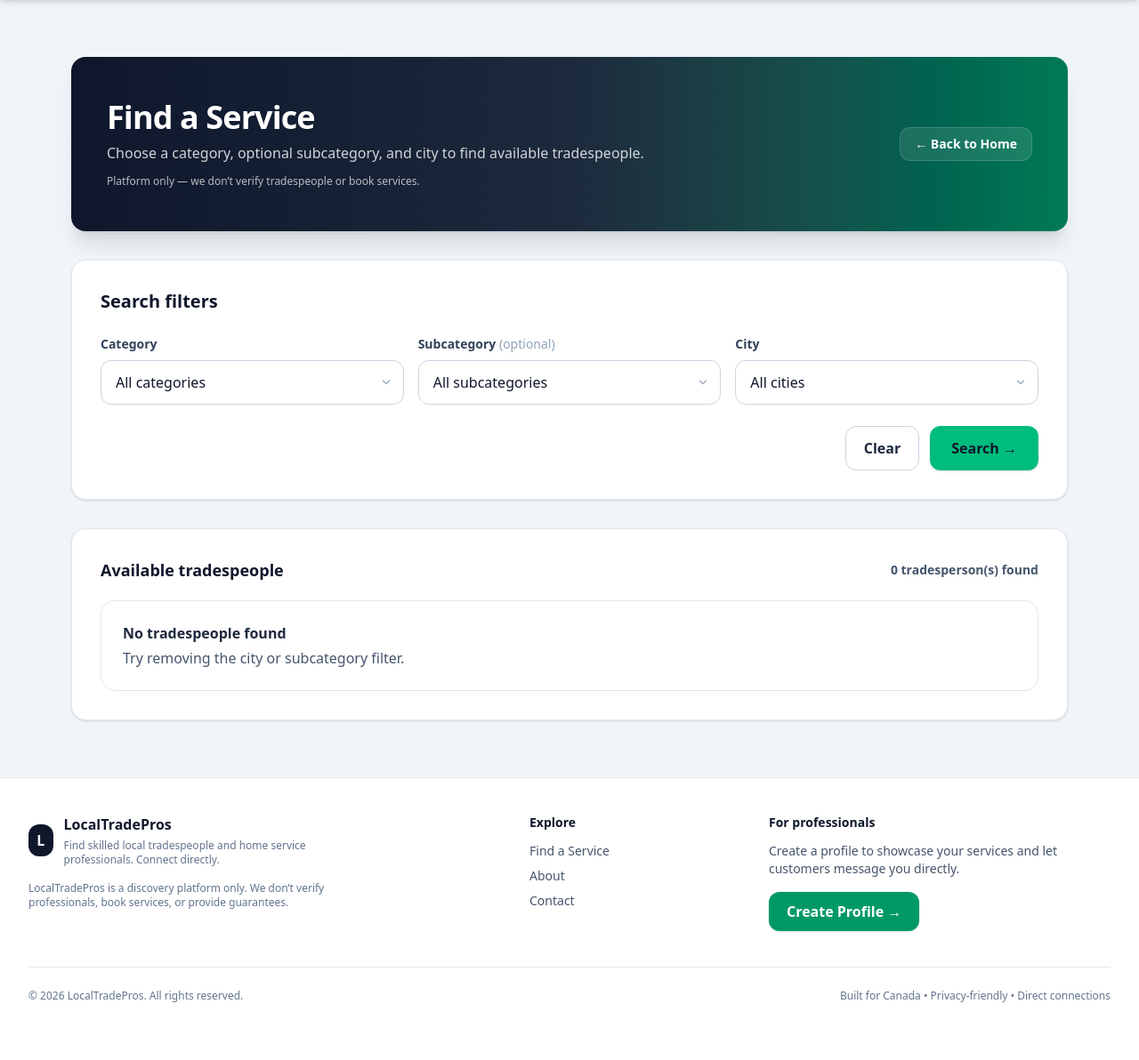
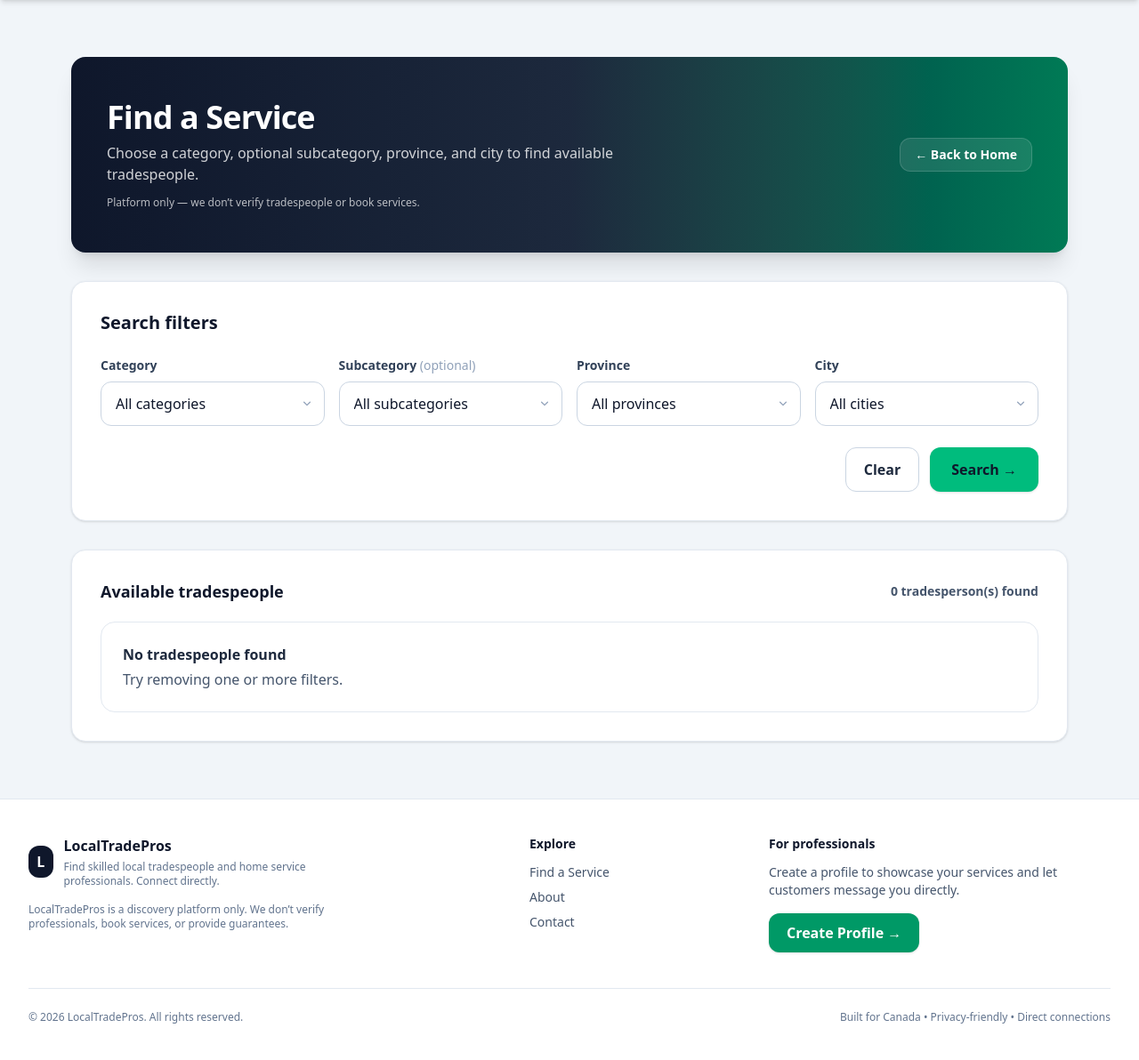
Before and after one commit to olugbengaakindele/handyhub_vercel, a Django app: page /find-service/ in a window 1280 px wide. Shown: the part 100-1292 px from the top of the page at 89% size. Before the commit the page ends 1227 px from the top, so only its background shows below. Run offline with Django 5.2, Linux system fonts and the light colour scheme; data that the repository does not hold is empty.

Commit message:
Add province filter

```diff
--- a/users/static/users/js/find_service_filters.js
+++ b/users/static/users/js/find_service_filters.js
@@ -5,27 +5,43 @@ class TradesSearch {
 
     this.category = document.getElementById("categorySelect");
     this.subcategory = document.getElementById("subcategorySelect");
+    this.province = document.getElementById("provinceSelect");
     this.city = document.getElementById("citySelect");
 
     this.meta = document.getElementById("resultsMeta");
     this.grid = document.getElementById("resultsGrid");
 
-    if (!this.category || !this.subcategory || !this.city || !this.meta || !this.grid) {
+    if (
+      !this.category ||
+      !this.subcategory ||
+      !this.province ||
+      !this.city ||
+      !this.meta ||
+      !this.grid
+    ) {
       console.warn("TradesSearch: missing required DOM elements.");
       return;
     }
 
-    // ✅ Cache ALL subcategory options (except the first default)
-    this.defaultSubOption = this.subcategory.querySelector("option[value='']") || null;
+    // Cache all subcategory options except default
+    this.defaultSubOption =
+      this.subcategory.querySelector("option[value='']") || null;
     this.allSubOptions = Array.from(this.subcategory.querySelectorAll("option"))
-      .filter(opt => opt.value); // only real options
+      .filter((opt) => opt.value);
+
+    // Cache all city options except default
+    this.defaultCityOption =
+      this.city.querySelector("option[value='']") || null;
+    this.allCityOptions = Array.from(this.city.querySelectorAll("option"))
+      .filter((opt) => opt.value);
 
     this.bind();
 
-    // ✅ Run once on load (supports coming from homepage with ?category=ID)
+    // Run once on load
     this.filterSubcategories({ preserveSelection: true });
+    this.filterCities({ preserveSelection: true });
 
-    // ✅ Load results on first paint
+    // Load results on first paint
     this.fetchAndRender();
   }
 
@@ -36,6 +52,12 @@ class TradesSearch {
     });
 
     this.subcategory.addEventListener("change", () => this.fetchAndRender());
+
+    this.province.addEventListener("change", () => {
+      this.filterCities({ preserveSelection: false });
+      this.fetchAndRender();
+    });
+
     this.city.addEventListener("change", () => this.fetchAndRender());
   }
 
@@ -43,8 +65,8 @@ class TradesSearch {
     const catId = this.category.value;
     const prevValue = this.subcategory.value;
 
-    // Clear and rebuild list every time (most reliable)
     this.subcategory.innerHTML = "";
+
     if (this.defaultSubOption) {
       this.subcategory.appendChild(this.defaultSubOption);
     } else {
@@ -54,34 +76,84 @@ class TradesSearch {
       this.subcategory.appendChild(opt);
     }
 
-    // No category => disable + show only default
     if (!catId) {
       this.subcategory.disabled = true;
       this.subcategory.value = "";
       return;
     }
 
-    // Category selected => enable and append only matching subcategories
     this.subcategory.disabled = false;
 
-    const matching = this.allSubOptions.filter(opt => opt.dataset.category === catId);
-    matching.forEach(opt => this.subcategory.appendChild(opt));
+    const matching = this.allSubOptions.filter(
+      (opt) => opt.dataset.category === catId
+    );
+    matching.forEach((opt) => this.subcategory.appendChild(opt));
 
-    // Preserve selection only if it still exists in the rebuilt list
     if (preserveSelection && prevValue) {
-      const stillExists = Array.from(this.subcategory.options).some(o => o.value === prevValue);
+      const stillExists = Array.from(this.subcategory.options).some(
+        (o) => o.value === prevValue
+      );
       this.subcategory.value = stillExists ? prevValue : "";
     } else {
-      // If user changed category, clear subcategory (better UX)
       this.subcategory.value = "";
+    }
+  }
+
+  filterCities({ preserveSelection = true } = {}) {
+    const provinceValue = this.province.value;
+    const prevValue = this.city.value;
+
+    this.city.innerHTML = "";
+
+    if (this.defaultCityOption) {
+      this.city.appendChild(this.defaultCityOption);
+    } else {
+      const opt = document.createElement("option");
+      opt.value = "";
+      opt.textContent = "All cities";
+      this.city.appendChild(opt);
+    }
+
+    if (!provinceValue) {
+      this.city.disabled = false;
+      this.allCityOptions.forEach((opt) => this.city.appendChild(opt));
+
+      if (preserveSelection && prevValue) {
+        const stillExists = Array.from(this.city.options).some(
+          (o) => o.value === prevValue
+        );
+        this.city.value = stillExists ? prevValue : "";
+      } else {
+        this.city.value = "";
+      }
+      return;
+    }
+
+    this.city.disabled = false;
+
+    const matching = this.allCityOptions.filter(
+      (opt) => opt.dataset.province === provinceValue
+    );
+    matching.forEach((opt) => this.city.appendChild(opt));
+
+    if (preserveSelection && prevValue) {
+      const stillExists = Array.from(this.city.options).some(
+        (o) => o.value === prevValue
+      );
+      this.city.value = stillExists ? prevValue : "";
+    } else {
+      this.city.value = "";
     }
   }
 
   buildQuery() {
     const params = new URLSearchParams();
+
     if (this.category.value) params.set("category", this.category.value);
     if (this.subcategory.value) params.set("subcategory", this.subcategory.value);
+    if (this.province.value) params.set("province", this.province.value);
     if (this.city.value) params.set("city", this.city.value);
+
     return params.toString();
   }
 
@@ -94,6 +166,7 @@ class TradesSearch {
 
     try {
       const res = await fetch(url, { method: "GET" });
+
       if (!res.ok) {
         this.meta.textContent = "Could not load results.";
         return;
@@ -106,12 +179,13 @@ class TradesSearch {
         this.grid.innerHTML = `
           <div class="col-span-full bg-white border border-slate-200 rounded-2xl p-6 text-slate-600">
             <div class="font-extrabold text-slate-800 mb-1">No tradespeople found</div>
-            Try removing the city or subcategory filter.
-          </div>`;
+            Try removing one or more filters.
+          </div>
+        `;
         return;
       }
 
-      this.grid.innerHTML = data.results.map(p => this.cardHtml(p)).join("");
+      this.grid.innerHTML = data.results.map((p) => this.cardHtml(p)).join("");
     } catch (e) {
       console.error(e);
       this.meta.textContent = "Network error loading results.";
@@ -156,7 +230,6 @@ class TradesSearch {
   }
 }
 
-// Auto-init
 document.addEventListener("DOMContentLoaded", () => {
   if (!window.TRADES_SEARCH_API_URL || !window.TRADES_PROFILE_BASE_URL) {
     console.warn("Missing TRADES_SEARCH_API_URL / TRADES_PROFILE_BASE_URL");
--- a/users/templates/users/find_service.html
+++ b/users/templates/users/find_service.html
@@ -14,7 +14,7 @@
           <div>
             <h1 class="text-3xl md:text-4xl font-extrabold tracking-tight">Find a Service</h1>
             <p class="text-white/80 mt-2 max-w-2xl">
-              Choose a category, optional subcategory, and city to find available tradespeople.
+              Choose a category, optional subcategory, province, and city to find available tradespeople.
             </p>
             <p class="text-xs text-white/70 mt-3">
               Platform only — we don’t verify tradespeople or book services.
@@ -35,7 +35,7 @@
       <div class="flex items-center justify-between gap-4 mb-6">
         <h2 class="text-xl font-extrabold text-slate-900">Search filters</h2>
 
-        {% if selected_category or selected_subcategory or selected_city %}
+        {% if selected_category or selected_subcategory or selected_province or selected_city %}
           <a href="{% url 'users:find_service' %}"
              class="text-sm font-semibold text-emerald-700 hover:underline">
             Reset
@@ -43,7 +43,7 @@
         {% endif %}
       </div>
 
-      <form method="get" class="grid grid-cols-1 md:grid-cols-3 gap-4">
+      <form method="get" class="grid grid-cols-1 md:grid-cols-4 gap-4">
 
         <!-- Category -->
         <div>
@@ -94,17 +94,18 @@
           </div>
         </div>
 
-        <!-- City -->
+        <!-- Province -->
         <div>
-          <label for="citySelect" class="block text-sm font-semibold text-slate-700 mb-2">City</label>
+          <label for="provinceSelect" class="block text-sm font-semibold text-slate-700 mb-2">Province</label>
           <div class="relative">
-            <select id="citySelect" name="city"
+            <select id="provinceSelect" name="province"
                     class="appearance-none w-full rounded-xl border border-slate-300 bg-white px-4 py-3 pr-10 text-slate-900
                            focus:outline-none focus:ring-2 focus:ring-emerald-200 focus:border-emerald-400">
-              <option value="">All cities</option>
-              {% for city in cities %}
-                <option value="{{ city }}" {% if selected_city and selected_city == city %}selected{% endif %}>
-                  {{ city }}
+              <option value="">All provinces</option>
+              {% for province in provinces %}
+                <option value="{{ province }}"
+                        {% if selected_province and selected_province == province %}selected{% endif %}>
+                  {{ province }}
                 </option>
               {% endfor %}
             </select>
@@ -116,7 +117,31 @@
           </div>
         </div>
 
-        <div class="md:col-span-3 flex justify-end gap-3 pt-2">
+        <!-- City -->
+        <div>
+          <label for="citySelect" class="block text-sm font-semibold text-slate-700 mb-2">City</label>
+          <div class="relative">
+            <select id="citySelect" name="city"
+                    class="appearance-none w-full rounded-xl border border-slate-300 bg-white px-4 py-3 pr-10 text-slate-900
+                           focus:outline-none focus:ring-2 focus:ring-emerald-200 focus:border-emerald-400">
+              <option value="">All cities</option>
+              {% for city in cities %}
+                <option value="{{ city.name }}"
+                        data-province="{{ city.province }}"
+                        {% if selected_city and selected_city == city.name %}selected{% endif %}>
+                  {{ city.name }}
+                </option>
+              {% endfor %}
+            </select>
+            <div class="pointer-events-none absolute inset-y-0 right-3 flex items-center text-slate-400">
+              <svg xmlns="http://www.w3.org/2000/svg" class="h-4 w-4" viewBox="0 0 20 20" fill="currentColor">
+                <path fill-rule="evenodd" d="M5.23 7.21a.75.75 0 0 1 1.06.02L10 10.94l3.71-3.71a.75.75 0 1 1 1.06 1.06l-4.24 4.24a.75.75 0 0 1-1.06 0L5.21 8.29a.75.75 0 0 1 .02-1.08Z" clip-rule="evenodd" />
+              </svg>
+            </div>
+          </div>
+        </div>
+
+        <div class="md:col-span-4 flex justify-end gap-3 pt-2">
           <a href="{% url 'users:find_service' %}"
              class="inline-flex items-center justify-center px-5 py-3 rounded-xl border border-slate-300 bg-white
                     text-slate-800 font-semibold hover:bg-slate-50 transition">
@@ -148,18 +173,14 @@
   </div>
 </div>
 
-{# ✅ Provide URLs to JS cleanly #}
 <script>
   window.TRADES_SEARCH_API_URL = "{% url 'users:api_find_service' %}";
-  // Base should end with a trailing slash.
-  // If your profile URL is like /users/profile/<id>/ then use that base.
   window.TRADES_PROFILE_BASE_URL = "/profile/";
 </script>
 
 <script src="{% static 'users/js/find_service_filters.js' %}"></script>
 {% endblock %}
 
-
 {% block scripts %}
   <script src="{% static 'users/js/find_service.js' %}"></script>
 {% endblock scripts %}
```
